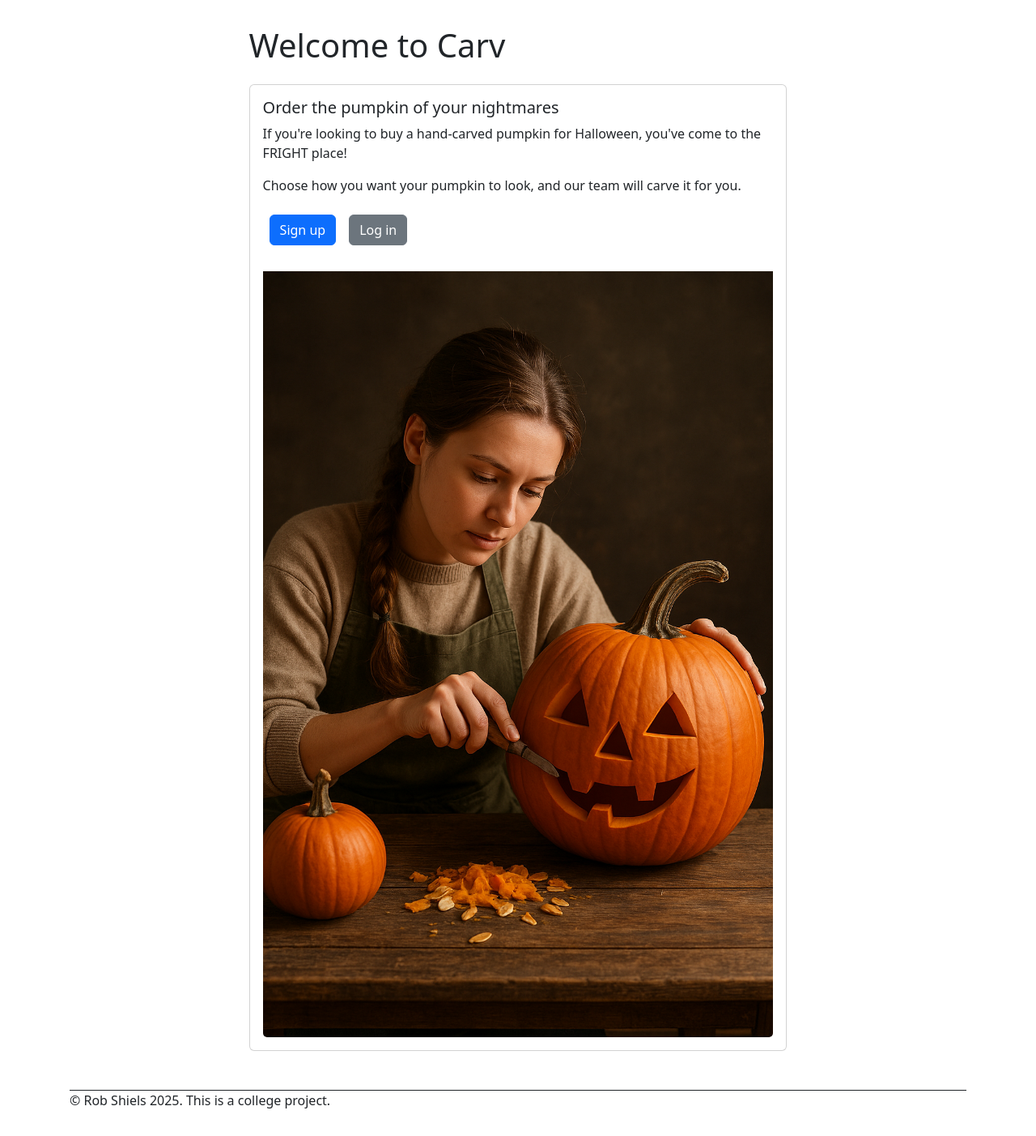
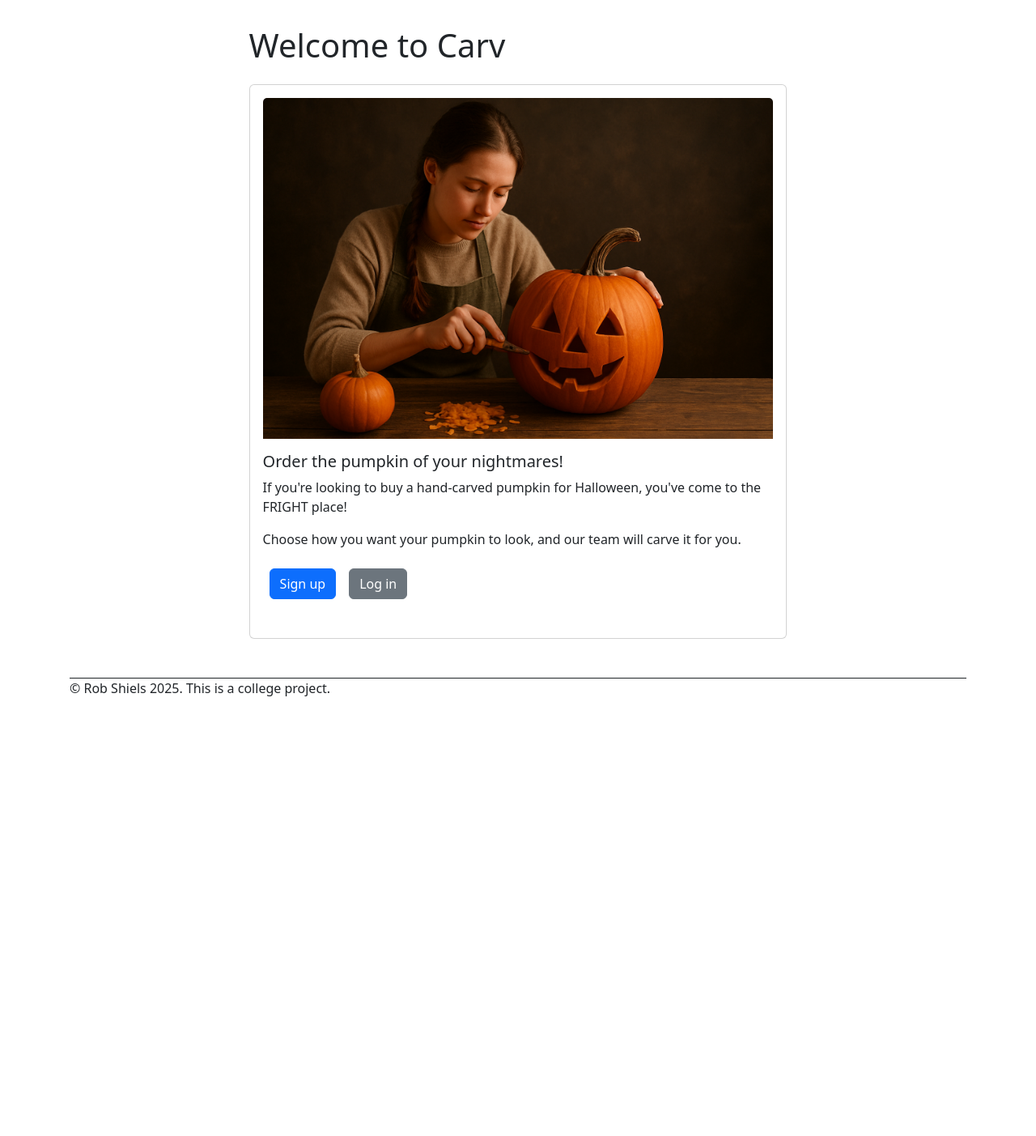
Before and after one commit to shielsr/assignment-04, a Flask app: page / in a window 1280 px wide. Shown: the part 56-1459 px from the top of the page at 81% size. After the commit the page ends 916 px from the top, so only its background shows below. Run offline with Flask 3, Linux system fonts and the light colour scheme; some libraries are stand-ins or nearby versions.

Commit message:
Imagery on the homepage. Fixing /create amount input

```diff
--- a/templates/add.html
+++ b/templates/add.html
@@ -47,7 +47,8 @@
                     <label for="mouth-select" class="form-label">
                         Mouth:
                     </label>
-                    <select id="mouth-select" name="mouth" class="form-select" aria-label="Select pumpkin mouth" required>
+                    <select id="mouth-select" name="mouth" class="form-select" aria-label="Select pumpkin mouth"
+                        required>
                         <option value="" disabled selected>Select mouth</option>
                         <option value="vampire">Vampire</option>
                         <option value="smile">Smile</option>
@@ -59,7 +60,8 @@
                     <label for="pumpkin-amount" class="form-label">
                         Amount of pumpkins (10 maximum):
                     </label>
-                    <input class="form-control" type="number" name="amount" placeholder="1" id="pumpkin-amount" min="1" max="10" step="1" inputmode="numeric">
+                    <input class="form-control" type="number" name="amount" placeholder="1" value="1"
+                        id="add-pumpkin-amount" min="1" max="10" step="1" inputmode="numeric" required>
                 </div>
             </div>
             <button type="submit" class="btn btn-primary m-2">Add to my order</button>
--- a/templates/index.html
+++ b/templates/index.html
@@ -12,7 +12,8 @@
 
 <div class="card">
     <div class="card-body">
-
+        <img src="{{ url_for('static', filename='images') }}/pumpkin-carver-landscape.png"
+            alt="Woman carving pumpkin with small knife" class="card-img-top mb-3" id="home-image">
         {% if current_user.is_authenticated %}
         <h5 class="card-title">Hello {{ current_user.name }}</h5>
         <p>Order more pumpkins, or check up on your existing orders in your account page.</p>
@@ -25,7 +26,7 @@
             </form>
         </div>
         {% else %}
-        <h5 class="card-title">Order the pumpkin of your nightmares</h5>
+        <h5 class="card-title">Order the pumpkin of your nightmares!</h5>
         <p>If you're looking to buy a hand-carved pumpkin for Halloween, you've come to the FRIGHT place!</p>
         <p>Choose how you want your pumpkin to look, and our team will carve it for you.</p>
         <div class="button-group-inline mb-4">
@@ -37,8 +38,7 @@
             </form>
         </div>
         {% endif %}
-        <img src="{{ url_for('static', filename='images') }}/pumpkin-carver.png"
-            alt="Woman carving pumpkin with small knife" class="card-img-bottom" id="home-image">
+
     </div>
 </div>
 
--- a/templates/order.html
+++ b/templates/order.html
@@ -94,6 +94,8 @@
             method="get">
             <button type="submit" class="btn btn-secondary m-2">Add another pumpkin</button>
         </form>
+    </div>
+</div>
 <div class="button-group-inline">
     <form id="order-form-cancel" action="{{url_for('delete_order', order_id=order.order_id)}}" method="post">
         <button type="submit" class="btn btn-warning m-2">Cancel order</button>
@@ -102,8 +104,5 @@
         <button type="submit" class="btn btn-primary m-2">Confirm order</button>
     </form>
 </div>
-    </div>
-</div>
-
 
 {% endblock %}
```
Also changed, not shown: instance/db.sqlite3, static/images/pumpkin-carver-landscape.png (added), static/images/pumpkin-carver-portrait.png (renamed from static/images/pumpkin-carver.png). Lines whose indentation alone changed are shown as unchanged.
